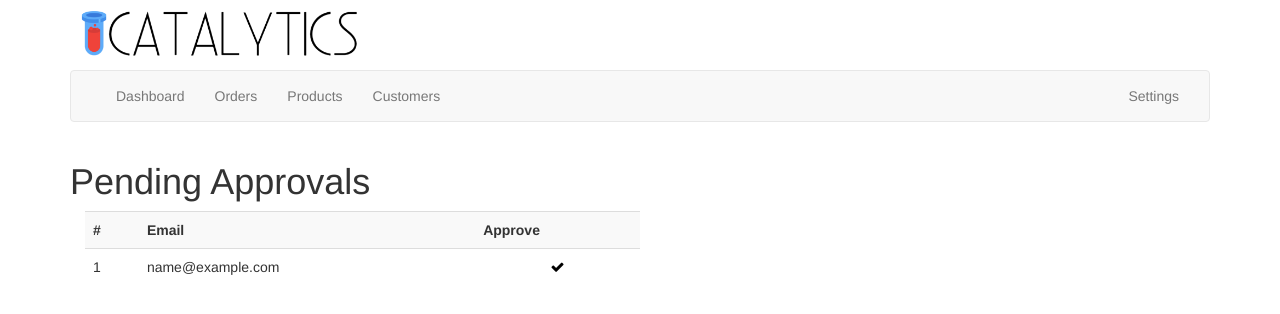
After one commit to brahyam/node-catalytics, a Node project: template src/middleware/frontend/views/userApprovals.handlebars in a window 1280 px wide. The commit adds this page. Shown: the top 314 px of the page. Run offline with Node 20 templates, Linux system fonts and the light colour scheme; the template is opened without the code that fills it: most values are stand-ins (such as "Sample title", 1, 10 or a date in 2020); some libraries are stand-ins or nearby versions.

Commit message:
re-organized routes, added settings view, added approval system

```diff
--- a/public/css/styles.css
+++ b/public/css/styles.css
@@ -9,3 +9,11 @@
   background-color: transparent;
   text-align: center;
 }
+
+.cursor-default {
+  cursor: default;
+}
+
+.text-black {
+  color: black;
+}
--- a/src/middleware/config/passport.js
+++ b/src/middleware/config/passport.js
@@ -25,11 +25,9 @@ module.exports = function (passport, app) {
         if (!user) {
           err = 'user not found';
         }
-        console.log('user found:' + user);
         done(err, user);
       })
       .catch(err => {
-        console.error('error searching user');
         done(err);
       });
   });
--- a/src/middleware/frontend/views/layouts/main.handlebars
+++ b/src/middleware/frontend/views/layouts/main.handlebars
@@ -11,7 +11,8 @@
     <!-- Latest compiled and minified CSS -->
     <link rel="stylesheet" href="https://maxcdn.bootstrapcdn.com/bootstrap/3.3.7/css/bootstrap.min.css"
           integrity="sha384-BVYiiSIFeK1dGmJRAkycuHAHRg32OmUcww7on3RYdg4Va+PmSTsz/K68vbdEjh4u" crossorigin="anonymous">
-
+    <link href="https://maxcdn.bootstrapcdn.com/font-awesome/4.7.0/css/font-awesome.min.css" rel="stylesheet"
+          integrity="sha384-wvfXpqpZZVQGK6TAh5PVlGOfQNHSoD2xbE+QkPxCAFlNEevoEH3Sl0sibVcOQVnN" crossorigin="anonymous">
     <link rel="stylesheet" href="/assets/css/styles.css">
     <!-- HTML5 shim and Respond.js for IE8 support of HTML5 elements and media queries -->
     <!-- WARNING: Respond.js doesn't work if you view the page via file:// -->
--- a/src/middleware/frontend/views/partials/navbar.handlebars
+++ b/src/middleware/frontend/views/partials/navbar.handlebars
@@ -20,7 +20,7 @@
                 <li><a href="/ui/customers">Customers</a></li>
             </ul>
             <ul class="nav navbar-nav navbar-right">
-                <li><a href="/settings">Settings</a></li>
+                <li><a href="/ui/settings">Settings</a></li>
             </ul>
         </div><!-- /.navbar-collapse -->
     </div><!-- /.container-fluid -->
--- a/src/middleware/frontend/views/signUp.handlebars
+++ b/src/middleware/frontend/views/signUp.handlebars
@@ -1,6 +1,7 @@
 <div class="container">
     <div class="row">
         <div class="col-md-4 col-md-offset-4">
+            <h1>Sign Up</h1>
           {{#if message}}
               <div class="alert alert-danger">
                 {{message}}
--- /dev/null
+++ b/src/middleware/frontend/views/userApprovals.handlebars
@@ -0,0 +1,27 @@
+<div class="container">
+    <div class="row">
+        <h1>Pending Approvals</h1>
+        <div class="col-md-6">
+            <table class="table table-striped">
+                <tr>
+                    <th>#</th>
+                    <th>Email</th>
+                    <th>Approve</th>
+                </tr>
+              {{#each users}}
+                  <tr>
+                      <td>
+                        {{id}}
+                      </td>
+                      <td>
+                        {{email}}
+                      </td>
+                      <td class="text-center">
+                          <a href="/ui/settings/approvals/{{id}}" class="text-black"><i class="fa fa-check"></i></a>
+                      </td>
+                  </tr>
+              {{/each}}
+            </table>
+        </div>
+    </div>
+</div>
--- a/src/services/user/user-model.js
+++ b/src/services/user/user-model.js
@@ -12,7 +12,7 @@ const Schema = mongoose.Schema;
 const userSchema = new Schema({
   email: {type: String, required: true, unique: true},
   password: {type: String, required: true},
-
+  approved: {type: Boolean, default: false},
   createdAt: {type: Date, 'default': Date.now},
   updatedAt: {type: Date, 'default': Date.now}
 });
```
Also changed, not shown: src/middleware/frontend/routes/auth.js (added, +34 -0 lines), src/middleware/frontend/routes/index.js (+9 -25 lines), src/middleware/frontend/routes/settings.js (added, +37 -0 lines), src/middleware/frontend/views/login.handlebars (+1 -26 lines), src/middleware/frontend/views/settings.handlebars (+26 -1 lines), 1 other file.
